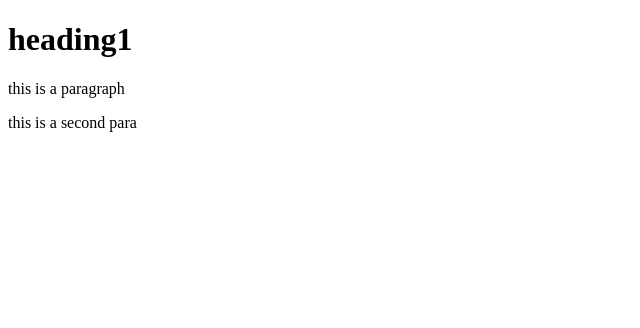
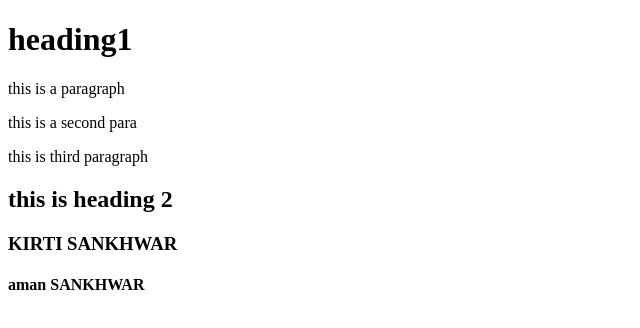
Before and after one commit to sankhwarkirti/carrental, a website: page index.html in a window 1280 px wide. Shown: the whole page, without its empty margins (0-640 px from the left). Drawn offline with Linux system fonts and the light colour scheme.

Commit message:
fourth commit

```diff
--- a/first.html
+++ b/index.html
@@ -8,5 +8,9 @@
  <h1>heading1</h1>
  <p>this is a paragraph</p>
  <p>this is a second para</p>
+ <p>this is third paragraph</p>
+ <h2>this is heading 2</h2>
+ <h3>KIRTI SANKHWAR</h3>
+ <h4>aman SANKHWAR</h4>
   </body>
 </html>
```
Also changed, not shown: package.json (added, +25 -0 lines), 2 other files.
